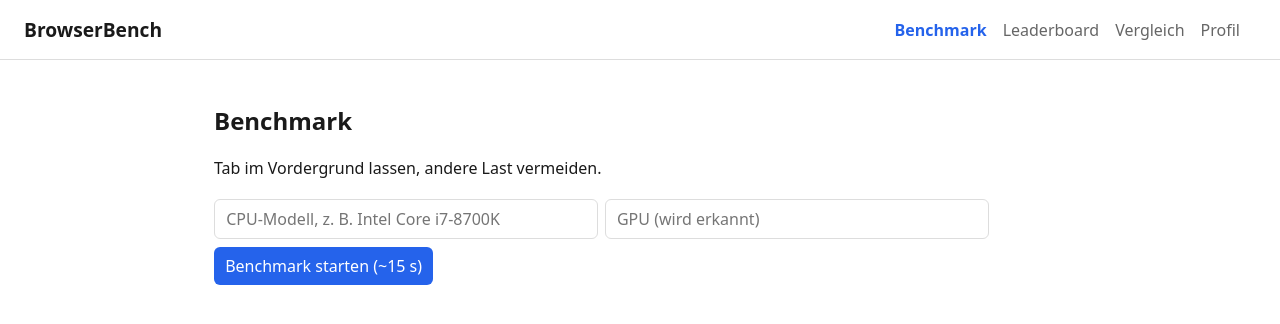
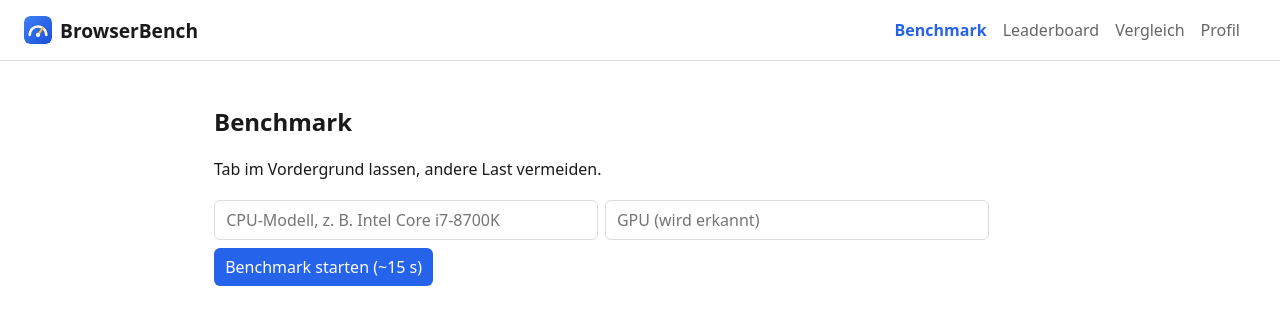
Before and after one commit to arthurbaer/browserbench, a website: page public/index.html in a window 1280 px wide. Drawn offline with Linux system fonts and the light colour scheme; no server answers.

Commit message:
Add files via upload

```diff
--- a/public/index.html
+++ b/public/index.html
@@ -1,5 +1,6 @@
 <!doctype html>
 <html lang="de"><head><meta charset="utf-8"><meta name="viewport" content="width=device-width,initial-scale=1">
-<title>BrowserBench</title><link rel="stylesheet" href="/style.css"></head>
-<body><header><h1>BrowserBench</h1><nav><a href="#bench">Benchmark</a><a href="#board">Leaderboard</a><a href="#compare">Vergleich</a><a href="#profile">Profil</a><a href="#admin" id="adm" hidden>Admin</a></nav></header>
+<title>BrowserBench</title>
+<link rel="icon" href="/favicon.svg" type="image/svg+xml"><link rel="alternate icon" href="/favicon.ico" sizes="any"><link rel="apple-touch-icon" href="/apple-touch-icon.png"><meta name="theme-color" content="#2563eb"><link rel="stylesheet" href="/style.css"></head>
+<body><header><h1><img src="/favicon.svg" width="28" height="28" alt=""> BrowserBench</h1><nav><a href="#bench">Benchmark</a><a href="#board">Leaderboard</a><a href="#compare">Vergleich</a><a href="#profile">Profil</a><a href="#admin" id="adm" hidden>Admin</a></nav></header>
 <main id="view"></main><script src="/app.js"></script></body></html>
--- a/public/style.css
+++ b/public/style.css
@@ -18,3 +18,4 @@
 .tile i{position:absolute;left:0;right:0;bottom:0;height:0;background:var(--acc);transition:height .15s}
 .gpubox:not(:empty){margin-bottom:.6rem}.gpucv{width:240px;height:240px;max-width:100%;border-radius:6px;display:block;filter:brightness(2.2) saturate(1.6)}
 .livechart{width:100%;height:auto;display:block}
+h1{display:flex;align-items:center;gap:.5rem}h1 img{border-radius:6px}
```
Also changed, not shown: public/apple-touch-icon.png (added), public/favicon.ico (added), public/favicon.svg (added).
